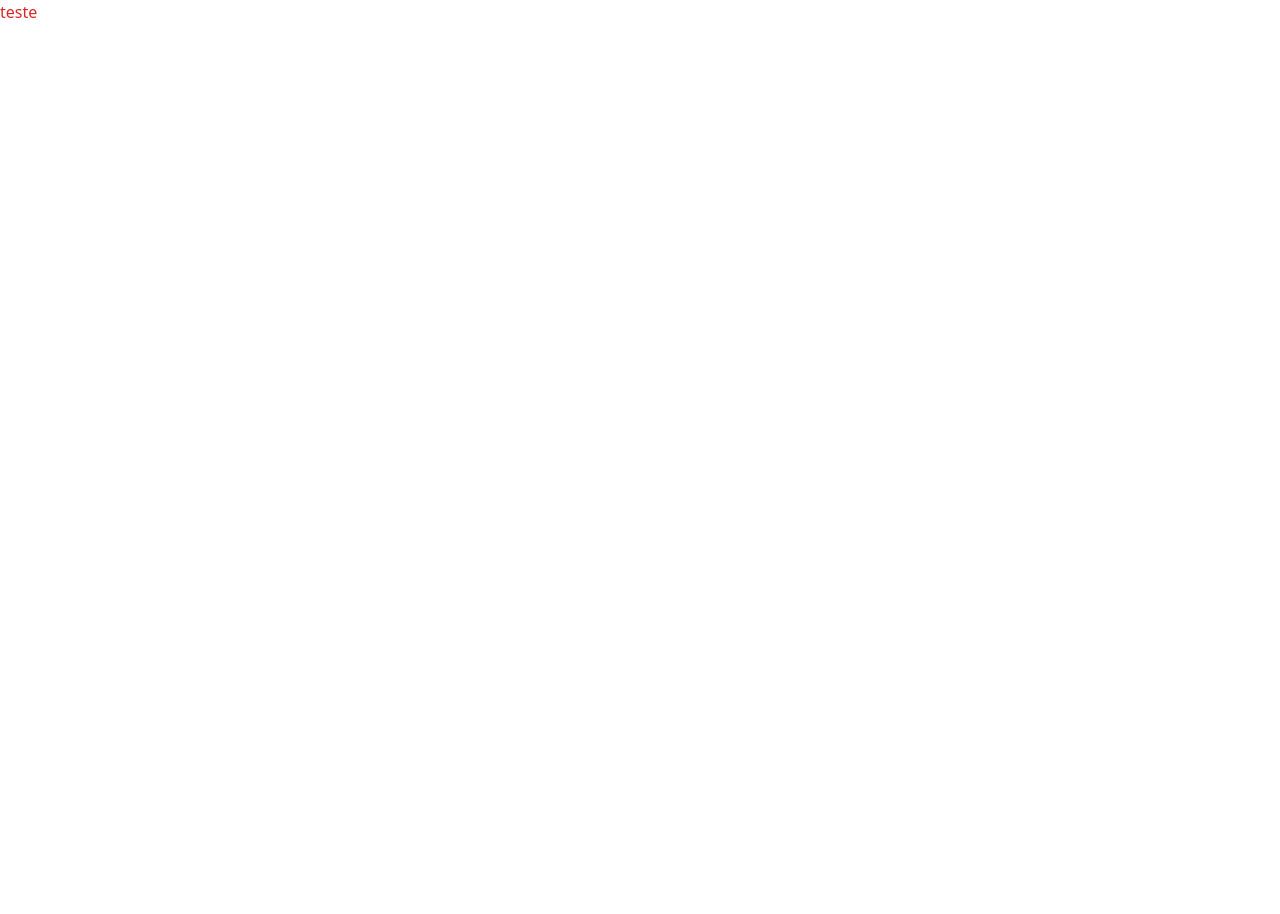
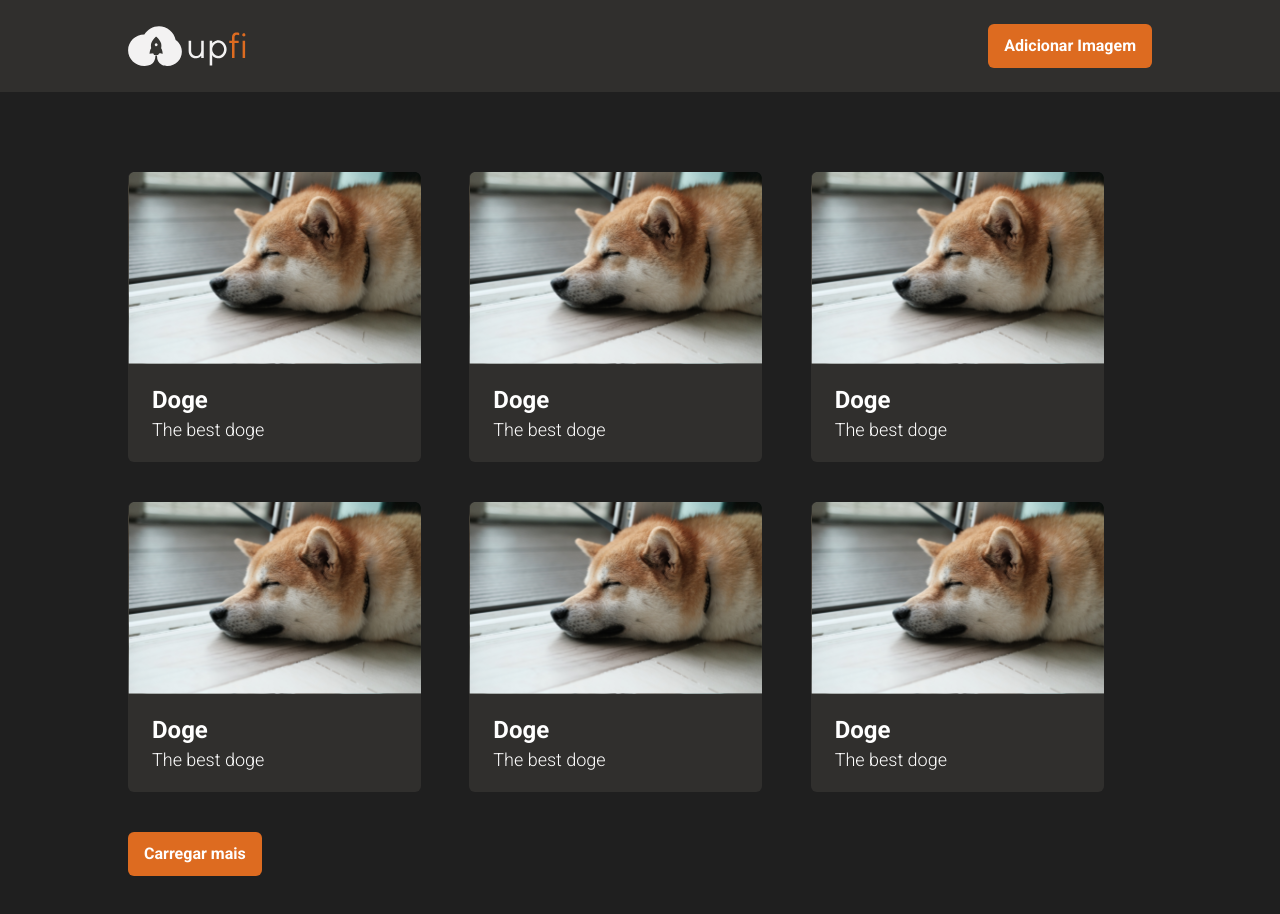
Before and after one commit to Natan10/upfi, a Next.js app: page / in a window 1280 px wide. Shown: the top 914 px of the page. Before the commit the page ends 800 px from the top, so only its background shows below. Built offline with nearby package versions, Linux system fonts and the light colour scheme.

Commit message:
create header and container photos

```diff
--- /dev/null
+++ b/src/components/Header/index.tsx
@@ -0,0 +1,18 @@
+import Image from "next/image";
+import logo from "../../assets/logo.svg";
+
+export const Header = () => {
+  return (
+    <div className="w-full bg-secondary/80">
+      <div className="mx-auto py-6 max-w-5xl flex items-center justify-between">
+        <Image src={logo} alt="upfi_logo" />
+        <button
+          aria-label="adicionar imagem"
+          className="px-4 py-[10px] text-white text-md bg-orange hover:bg-orange/90 transition-colors font-bold rounded-[6px]"
+        >
+          Adicionar Imagem
+        </button>
+      </div>
+    </div>
+  );
+};
--- /dev/null
+++ b/src/components/PhotoCard/index.tsx
@@ -0,0 +1,17 @@
+import Image from "next/image";
+
+import cardPhoto from "../../assets/card_foto.svg";
+
+export const PhotoCard = () => {
+  return (
+    <div className="mb-10 w-[293px] h-[290px] bg-secondary/80 rounded-[6px]">
+      <div className="w-full h-48">
+        <Image src={cardPhoto} alt="dog" />
+      </div>
+      <div className="px-6 py-5">
+        <span className="font-bold text-white text-2xl">Doge</span>
+        <p className="text-white text-lg font-light">The best doge</p>
+      </div>
+    </div>
+  );
+};
--- /dev/null
+++ b/src/components/PhotoCardContainer/index.tsx
@@ -0,0 +1,21 @@
+import { PhotoCard } from "../PhotoCard";
+
+export const PhotoCardContainer = () => {
+  const cards = new Array(6).fill(Math.round(Math.random() * 100));
+
+  return (
+    <div className="mx-auto py-20 w-full max-w-5xl">
+      <div className="grid grid-cols-3 grid-flow-row-dense">
+        {cards.map((_, i) => (
+          <PhotoCard key={i} />
+        ))}
+      </div>
+      <button
+        aria-label="adicionar imagem"
+        className="px-4 py-[10px] text-white text-md bg-orange hover:bg-orange/90 transition-colors font-bold rounded-[6px]"
+      >
+        Carregar mais
+      </button>
+    </div>
+  );
+};
--- /dev/null
+++ b/src/pages/_document.tsx
@@ -0,0 +1,20 @@
+import { Html, Head, Main, NextScript } from "next/document";
+
+export default function Document() {
+  return (
+    <Html>
+      <Head>
+        <link rel="preconnect" href="https://fonts.googleapis.com" />
+        <link rel="preconnect" href="https://fonts.gstatic.com" />
+        <link
+          href="https://fonts.googleapis.com/css2?family=Roboto:wght@300;400;500;700;900&display=swap"
+          rel="stylesheet"
+        />
+      </Head>
+      <body>
+        <Main />
+        <NextScript />
+      </body>
+    </Html>
+  );
+}
--- a/src/pages/index.tsx
+++ b/src/pages/index.tsx
@@ -1,7 +1,15 @@
 import type { NextPage } from "next";
 
+import { Header } from "../components/Header";
+import { PhotoCardContainer } from "../components/PhotoCardContainer";
+
 const Home: NextPage = () => {
-  return <h1 className="text-red-600">teste</h1>;
+  return (
+    <div className="w-full min-h-screen bg-main">
+      <Header />
+      <PhotoCardContainer />
+    </div>
+  );
 };
 
 export default Home;
--- a/src/styles/globals.css
+++ b/src/styles/globals.css
@@ -6,6 +6,7 @@ html,
 body {
   padding: 0;
   margin: 0;
+  font-family: "Roboto", sans-serif;
 }
 
 * {
--- a/tailwind.config.js
+++ b/tailwind.config.js
@@ -2,7 +2,13 @@
 module.exports = {
   content: ["./src/**/*.{js,ts,jsx,tsx}"],
   theme: {
-    extend: {},
+    extend: {
+      colors: {
+        main: "#1F1F1F",
+        secondary: "#353431",
+        orange: "#DD6B20",
+      },
+    },
   },
   plugins: [],
 };
```
Also changed, not shown: src/assets/card_foto.svg (added), src/assets/logo.svg (added).
